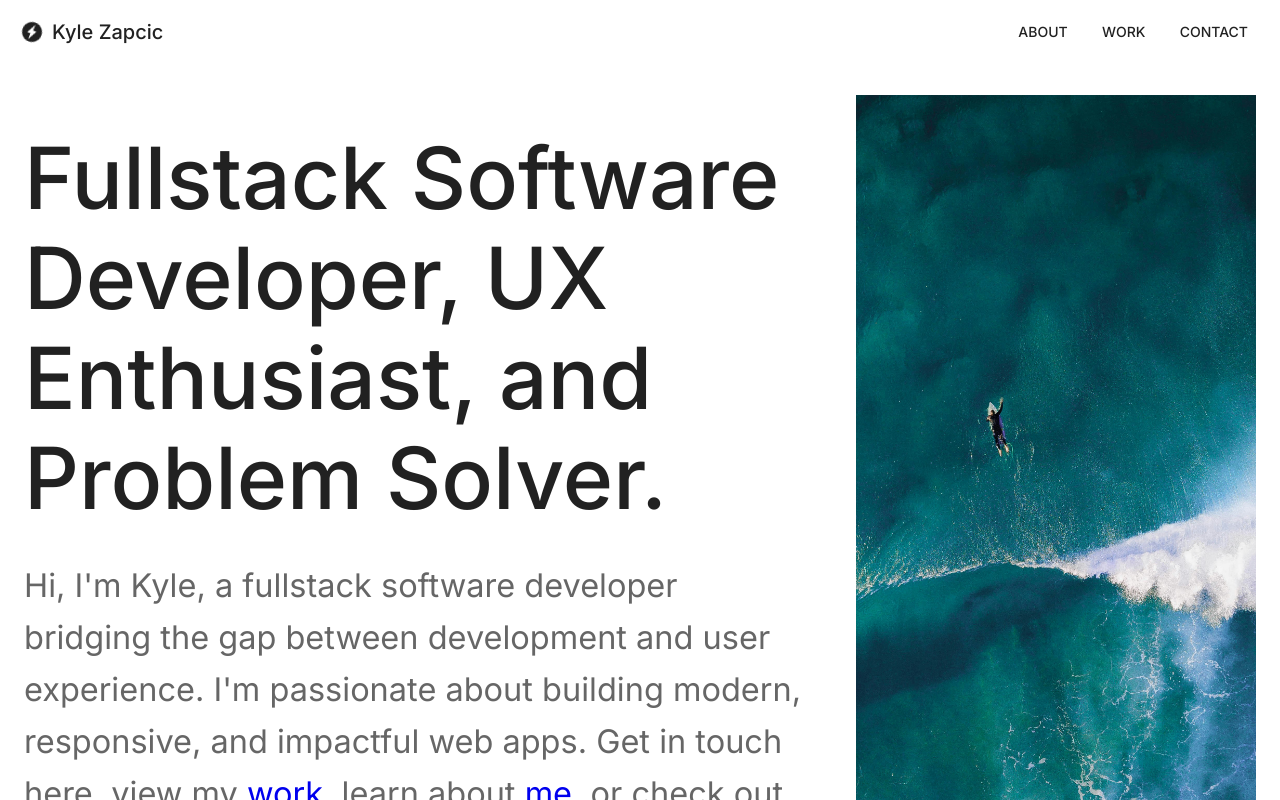
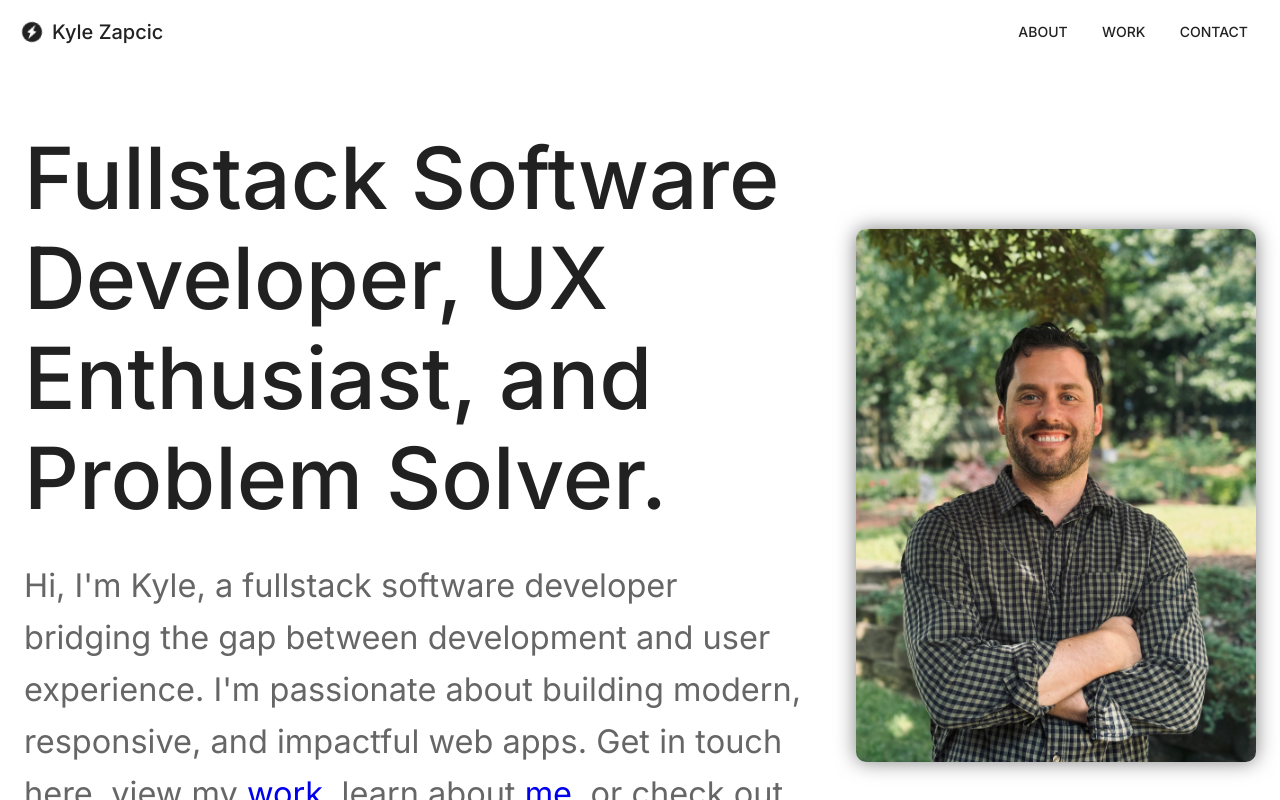
Before and after one commit to kylezap/kylezapcicdotcom, a React (Vite) app: page / in a window 1280 px wide. Shown: the top 800 px of the page. Built offline with nearby package versions, Linux system fonts and the light colour scheme.

Commit message:
design: change hero photo

```diff
--- a/src/App.css
+++ b/src/App.css
@@ -1,3 +1,5 @@
+
+
 @keyframes spin {
   0% {
     transform: rotate(0deg);
@@ -35,9 +37,11 @@ html, body {
 
 .hero-img {
   width: 100%;
-  height: 100vh;
+  max-height: 100vh;
   object-fit: cover;
   object-position: center;
+  border-radius: 10px;
+  box-shadow: 0 0 20px rgba(0, 0, 0, 0.5);
 
 }
 
--- a/src/Components/Hero.jsx
+++ b/src/Components/Hero.jsx
@@ -5,8 +5,7 @@ import Container from "@mui/material/Container";
 import Grid from "@mui/material/Grid";
 import Slide from "@mui/material/Slide";
 import surf from "../assets/images/surfing.jpg";
-import {Link} from 'react-router-dom';
-import Work from "../Routes/Work";
+import profile from "../assets/images/profile.jpg";
 
 export default function Hero() {
   const [checked, setChecked] = useState(false);
@@ -38,7 +37,7 @@ export default function Hero() {
         <Grid item xs={4} style={{ position: "relative" }}>
           <Slide direction="left" in={checked} timeout={900}>
             <img
-              src={surf}
+              src={profile}
               alt="surfing"
               className="hero-img"
             />
--- a/src/Routes/About.jsx
+++ b/src/Routes/About.jsx
@@ -5,8 +5,6 @@ import Grid from "@mui/material/Grid";
 
 import catalina from "../assets/images/catalina-square.jpeg";
 import { Link } from "react-router-dom";
-import Navbar from "../Components/Navbar";
-import Footer from "../Components/Footer";
 
 export default function About() {
   return (
@@ -14,8 +12,9 @@ export default function About() {
       <Container maxWidth="xl">
         <Box sx={{ my: 4, py: 4 }} alignItems="center">
           <Typography variant="h2" component="div">
-          About
+            About Me
           </Typography>
+          <br />
           <Grid container spacing={2}>
             <Grid item xs={12} sm={6}>
               <Typography variant="body1" component="div">
@@ -27,19 +26,22 @@ export default function About() {
               <br />
             </Grid>
             <Grid item xs={12} sm={6}>
-            <img src={catalina} alt="catalina" className="about-img" />
+              <img
+                // link to image on AWS S3
+                src={"https://kylezapbucket.s3.us-east-2.amazonaws.com/catalina-square.jpeg"}
+                alt="catalina"
+                className="about-img"
+              />
             </Grid>
           </Grid>
 
-          <Typography variant="body1" component="div" sx={{ my: 4}}>
+          <Typography variant="body1" component="div" sx={{ my: 4 }}>
             {
               "React, Node.js, Express, and MongoDB are just a few of the tools in my developer toolkit. I am also well-versed using tools like GraphQL, REST API's, and Postgres, and I am always eager to learn new technologies and frameworks. My passion for creating modern, responsive, and impactful web applications is matched only by my dedication to building user-friendly interfaces that enhance the user experience. I am excited to continue growing as a developer and to leverage my skills to create innovative solutions that make a difference in the world. When I am not coding, you can find me hanging out with my wife, son and dog, surfing, cooking, golfing or exploring the great outdoors. I am also an avid reader, a music lover, and a lifelong learner who is always seeking new adventures and experiences. I am excited to connect with like-minded individuals and collaborate on exciting projects that push the boundaries of what is possible in the tech world. Let's build something amazing together!"
             }
           </Typography>
-
         </Box>
       </Container>
     </>
-
   );
 }
```
Also changed, not shown: src/assets/images/profile.jpg (added). Lines whose indentation alone changed are shown as unchanged.
